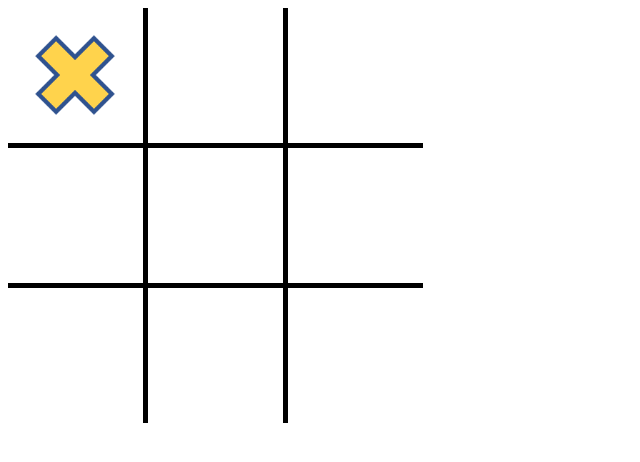
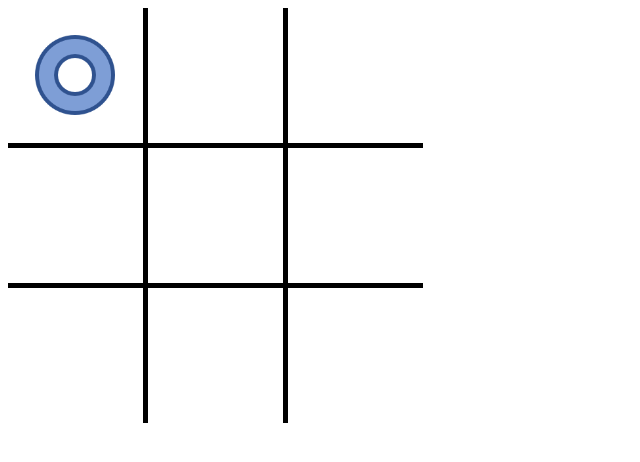
Before and after one commit to matthiasmulzet/TicTacToe, a plain HTML site: page index.html in a window 1280 px wide. Both pictures are taken after a click on the element 76 px from the left and 76 px from the top of the page. Shown: the whole page, without its empty margins (0-640 px from the left). Drawn offline with Linux system fonts and the light colour scheme.

Commit message:
changed code

```diff
--- a/index.html
+++ b/index.html
@@ -15,36 +15,45 @@
 <body>
     <table>
         <tr>
-            <td id="circle-or-cross-id-1" onclick="showCircleOrCross('circle-1', 'cross-1')"><img id="circle-1" class="shape d-none" src="./img/circle.png">
+            <td onclick="fillShape(0)">
+                <img id="circle-0" class="shape d-none" src="./img/circle.png">
+                <img id="cross-0" class="shape d-none" src="./img/cross.png">
+            </td>
+            <td onclick="fillShape(1)">
+                <img id="circle-1" class="shape d-none" src="./img/circle.png">
                 <img id="cross-1" class="shape d-none" src="./img/cross.png">
             </td>
-            <td id="circle-or-cross-id-2" onclick="showCircleOrCross('circle-2', 'cross-2')"><img  id="circle-2" class="shape d-none" src="./img/circle.png">
+            <td onclick="fillShape(2)">
+                <img id="circle-2" class="shape d-none" src="./img/circle.png">
                 <img id="cross-2" class="shape d-none" src="./img/cross.png">
-            </td>
-            <td id="circle-or-cross-id-3" onclick="showCircleOrCross('circle-3', 'cross-3')"><img  id="circle-3" class="shape d-none" src="./img/circle.png">
-                <img id="cross-3" class="shape d-none" src="./img/cross.png">
             </td>
         </tr>
         <tr>
-            <td id="circle-or-cross-id-4" onclick="showCircleOrCross('circle-4', 'cross-4')"><img  id="circle-4" class="shape d-none" src="./img/circle.png">
+            <td onclick="fillShape(3)">
+                <img id="circle-3" class="shape d-none" src="./img/circle.png">
+                <img id="cross-3" class="shape d-none" src="./img/cross.png">
+            </td>
+            <td onclick="fillShape(4)">
+                <img id="circle-4" class="shape d-none" src="./img/circle.png">
                 <img id="cross-4" class="shape d-none" src="./img/cross.png">
             </td>
-            <td id="circle-or-cross-id-5" onclick="showCircleOrCross('circle-5', 'cross-5')"><img  id="circle-5" class="shape d-none" src="./img/circle.png">
+            <td onclick="fillShape(5)">
+                <img id="circle-5" class="shape d-none" src="./img/circle.png">
                 <img id="cross-5" class="shape d-none" src="./img/cross.png">
-            </td>
-            <td id="circle-or-cross-id-6" onclick="showCircleOrCross('circle-6', 'cross-6')"><img  id="circle-6" class="shape d-none" src="./img/circle.png">
-                <img id="cross-6" class="shape d-none" src="./img/cross.png">
             </td>
         </tr>
         <tr>
-            <td id="circle-or-cross-id-7" onclick="showCircleOrCross('circle-7', 'cross-7')"><img  id="circle-7" class="shape d-none" src="./img/circle.png">
+            <td onclick="fillShape(6)">
+                <img id="circle-6" class="shape d-none" src="./img/circle.png">
+                <img id="cross-6" class="shape d-none" src="./img/cross.png">
+            </td>
+            <td onclick="fillShape(7)">
+                <img id="circle-7" class="shape d-none" src="./img/circle.png">
                 <img id="cross-7" class="shape d-none" src="./img/cross.png">
             </td>
-            <td id="circle-or-cross-id-8" onclick="showCircleOrCross('circle-8', 'cross-8')"><img  id="circle-8" class="shape d-none" src="./img/circle.png">
+            <td onclick="fillShape(8)">
+                <img id="circle-8" class="shape d-none" src="./img/circle.png">
                 <img id="cross-8" class="shape d-none" src="./img/cross.png">
-            </td>
-            <td id="circle-or-cross-id-9" onclick="showCircleOrCross('circle-9', 'cross-9')"><img  id="circle-9" class="shape d-none" src="./img/circle.png">
-                <img id="cross-9" class="shape d-none" src="./img/cross.png">
             </td>
         </tr>
     </table>
--- a/script.js
+++ b/script.js
@@ -1,31 +1,28 @@
-let numberList = [0, 1, 2, 3, 4, 5, 6, 7, 8]
+let fields = [];
 
-let showCross = false;
-let showCircle = false;
+let currentShape = 'cross';
 
-function showCircleOrCross(circleId, crossId) {
-    let circleIdNumber = circleId.slice(-1);
-    let crossIdNumber = crossId.slice(-1);
 
-    let actualCross = document.getElementById(`cross-${crossIdNumber}`);
-    let actualCircle = document.getElementById(`circle-${circleIdNumber}`);
-    let actualCrossIdTd = document.getElementById(`circle-or-cross-id-${crossIdNumber}`);
-    let actualCircleIdTd = document.getElementById(`circle-or-cross-id-${circleIdNumber}`);
-    if(showCross == false) {
-        if (typeof actualCrossIdTd.onclick == "function") {
-            actualCross.classList.remove('d-none');
-            actualCrossIdTd.removeAttribute('onclick');
-            actualCircleIdTd.removeAttribute('onclick');
-            showCross = true;
+function fillShape(id) {
+    if (currentShape == 'cross') {
+        currentShape = 'circle';
+    } else {
+        currentShape = 'cross';
+    }
+    fields[id] = currentShape;
+    console.log(fields);
+    draw();
+}
+
+
+function draw() {
+    for(let i = 0; i < fields.length; i++) {
+        if (fields[i] == 'circle') {
+            document.getElementById('circle-' + i).classList.remove('d-none');
         }
-    }
 
-    else {
-        if (typeof actualCircleIdTd.onclick == "function") {
-            actualCircle.classList.remove('d-none');
-            actualCrossIdTd.removeAttribute('onclick');
-            actualCircleIdTd.removeAttribute('onclick');
-            showCross = false;
+        if (fields[i] == 'cross') {
+            document.getElementById('cross-' + i).classList.remove('d-none');
         }
     }
 }
```
Also changed, not shown: style.css (line endings or trailing spaces).
